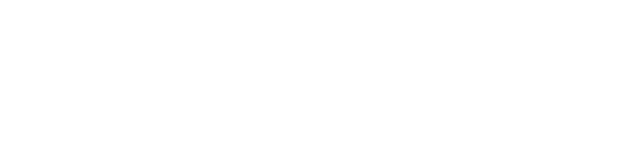
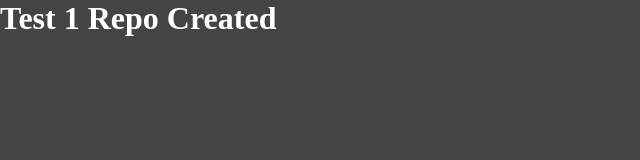
Before and after one commit to developertable/test1, a plain HTML site: page index.html in a window 1280 px wide. Shown: the whole page, without its empty margins (0-640 px from the left). Drawn offline with Linux system fonts and the light colour scheme.

Commit message:
added body background and color

```diff
--- a/app.css
+++ b/app.css
@@ -0,0 +1,10 @@
+
+* {
+  scroll-behavior: smooth;
+  margin: 0;
+  padding: 0;
+}
+body {
+  color: #fff;
+  background: #444;
+}
--- a/index.html
+++ b/index.html
@@ -3,9 +3,10 @@
 <head>
   <meta charset="UTF-8">
   <meta name="viewport" content="width=device-width, initial-scale=1.0">
+  <link rel="stylesheet" href="app.css">
   <title>Test 1 Repo</title>
 </head>
 <body>
-
+  <h1>Test 1 Repo Created</h1>
 </body>
 </html>
```
